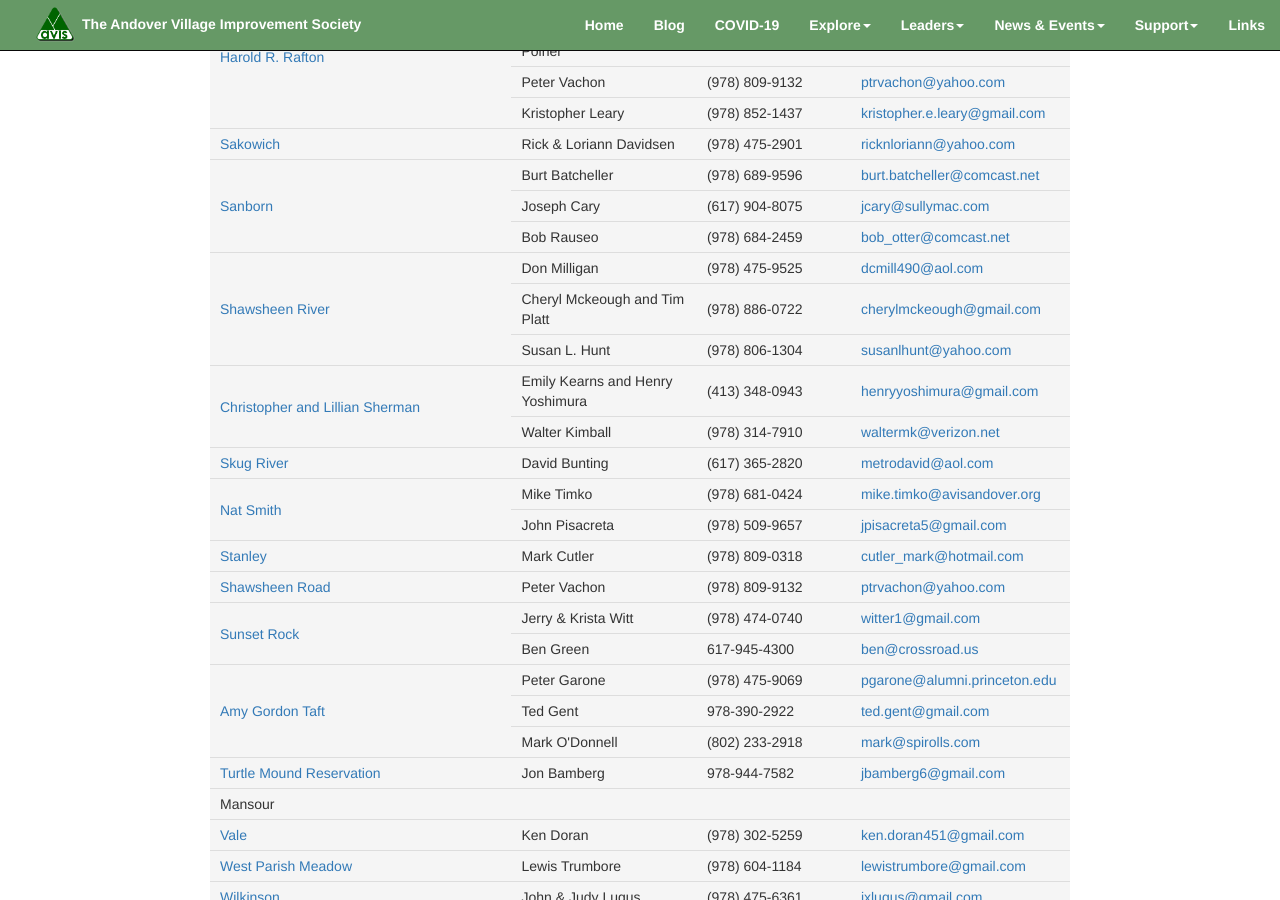
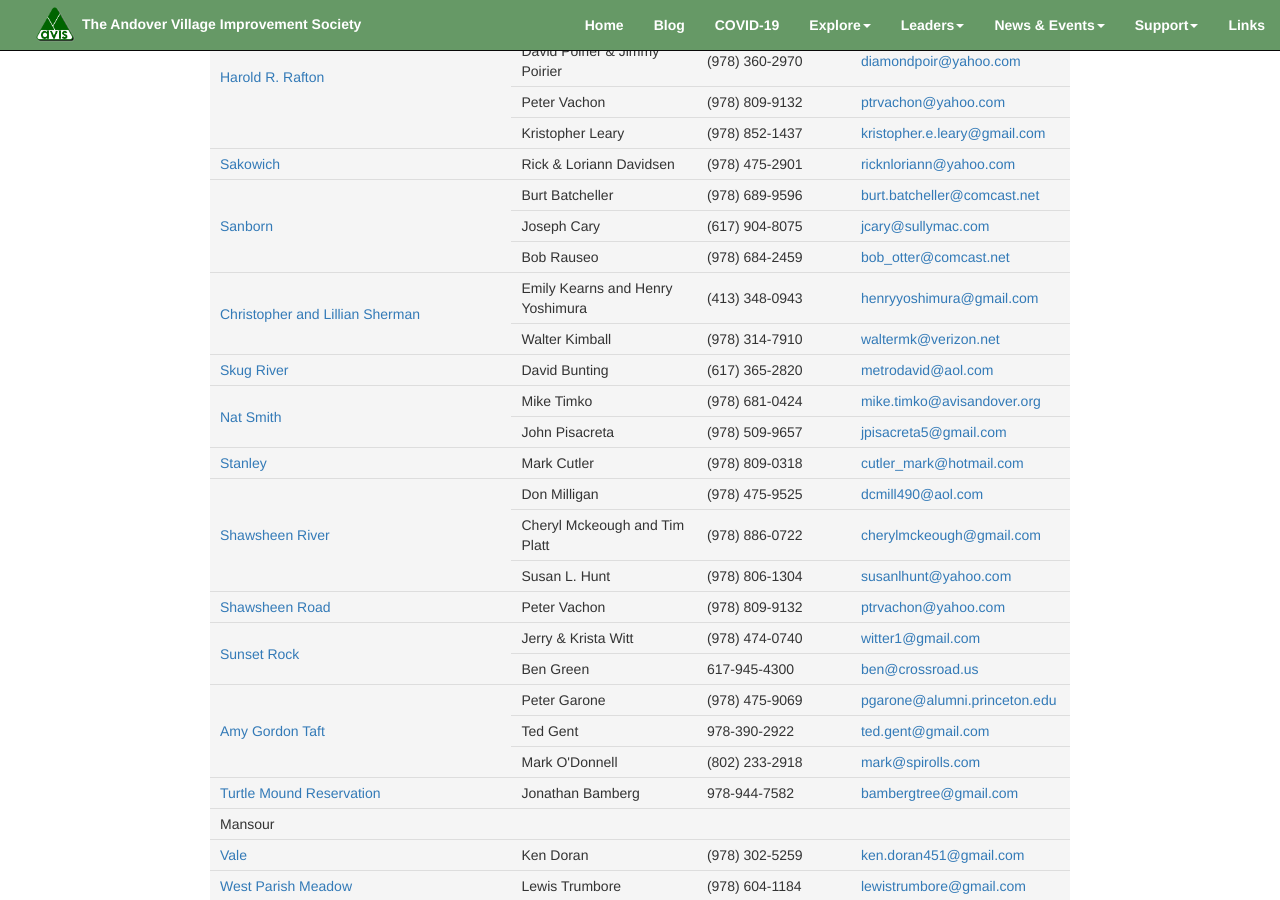
Before and after one commit to avisandover/avis-website, a Jekyll site: the page built from wardens.html, in a window 1280 px wide and 900 px high, scrolled down 1907 px. Built offline with Jekyll 4.4.1, drawn with Linux system fonts in a browser that asks for light colours; nearby versions of some CDN libraries.

Commit message:
Added new updated fixes
Fixed Purdon/Turtle Mound Wardens and Shawsheen Res.

```diff
--- a/purdon.html
+++ b/purdon.html
@@ -32,8 +32,8 @@
 
   <h5>Warden Information:</h5>
   <p>
-    Emmanuel Maurico<br>
+    Emmanuel Mauricio<br>
     <a href="mailto:emauriciomm@hotmail.com">emauriciomm@hotmail.com</a><br>
-    850-295-1892<br>
+    978-332-1884<br>
   </p>
 </div>
--- a/wardens.html
+++ b/wardens.html
@@ -330,23 +330,7 @@
         <td>Bob Rauseo </td>
         <td>(978) 684-2459</td>
         <td><a href="mailto:bob_otter@comcast.net">bob_otter@comcast.net</a></td>
-      </tr>
-      <tr>
-        <td rowspan="3"><a href="/shawsheenriver.html">Shawsheen River</a></td>
-        <td>Don Milligan </td>
-        <td>(978) 475-9525</td>
-        <td><a href="mailto:dcmill490@aol.com">dcmill490@aol.com</a></td>
-      </tr>
-      <tr>
-        <td>Cheryl Mckeough and Tim Platt</td>
-        <td>(978) 886-0722</td>
-        <td><a href="mailto:cherylmckeough@gmail.com">cherylmckeough@gmail.com</a></td>
-      </tr>
-      <tr>
-        <td>Susan L. Hunt</td>
-        <td>(978) 806-1304</td>
-        <td><a href="mailto:susanlhunt@yahoo.com">susanlhunt@yahoo.com</a></td>
-      </tr>
+      </tr>s
       <tr>
         <td rowspan="2"><a href="/sherman.html">Christopher and Lillian Sherman</a></td>
         <td>Emily Kearns and Henry Yoshimura</td>
@@ -379,6 +363,22 @@
           <td>Mark Cutler</td>
           <td>(978) 809-0318</td>
           <td><a href="mailto:cutler_mark@hotmail.comu">cutler_mark@hotmail.com</a></td>
+        </tr>
+        <tr>
+          <td rowspan="3"><a href="/shawsheenriver.html">Shawsheen River</a></td>
+          <td>Don Milligan </td>
+          <td>(978) 475-9525</td>
+          <td><a href="mailto:dcmill490@aol.com">dcmill490@aol.com</a></td>
+        </tr>
+        <tr>
+          <td>Cheryl Mckeough and Tim Platt</td>
+          <td>(978) 886-0722</td>
+          <td><a href="mailto:cherylmckeough@gmail.com">cherylmckeough@gmail.com</a></td>
+        </tr>
+        <tr>
+          <td>Susan L. Hunt</td>
+          <td>(978) 806-1304</td>
+          <td><a href="mailto:susanlhunt@yahoo.com">susanlhunt@yahoo.com</a></td>
         </tr>
       <tr>
         <td><a href="/shawsheenroad.html">Shawsheen Road</a></td>
@@ -415,9 +415,9 @@
       </tr>
       <tr>
         <td><a href="/turtle.html">Turtle Mound Reservation</a></td>
-        <td>Jon Bamberg</td>
+        <td>Jonathan Bamberg</td>
         <td>978-944-7582</td>
-        <td><a href="mailto:jbamberg6@gmail.com">jbamberg6@gmail.com</a></td>
+        <td><a href="mailto:bambergtree@gmail.com">bambergtree@gmail.com</a></td>
       </tr>
       <tr>
         <td>Mansour</td>
```
